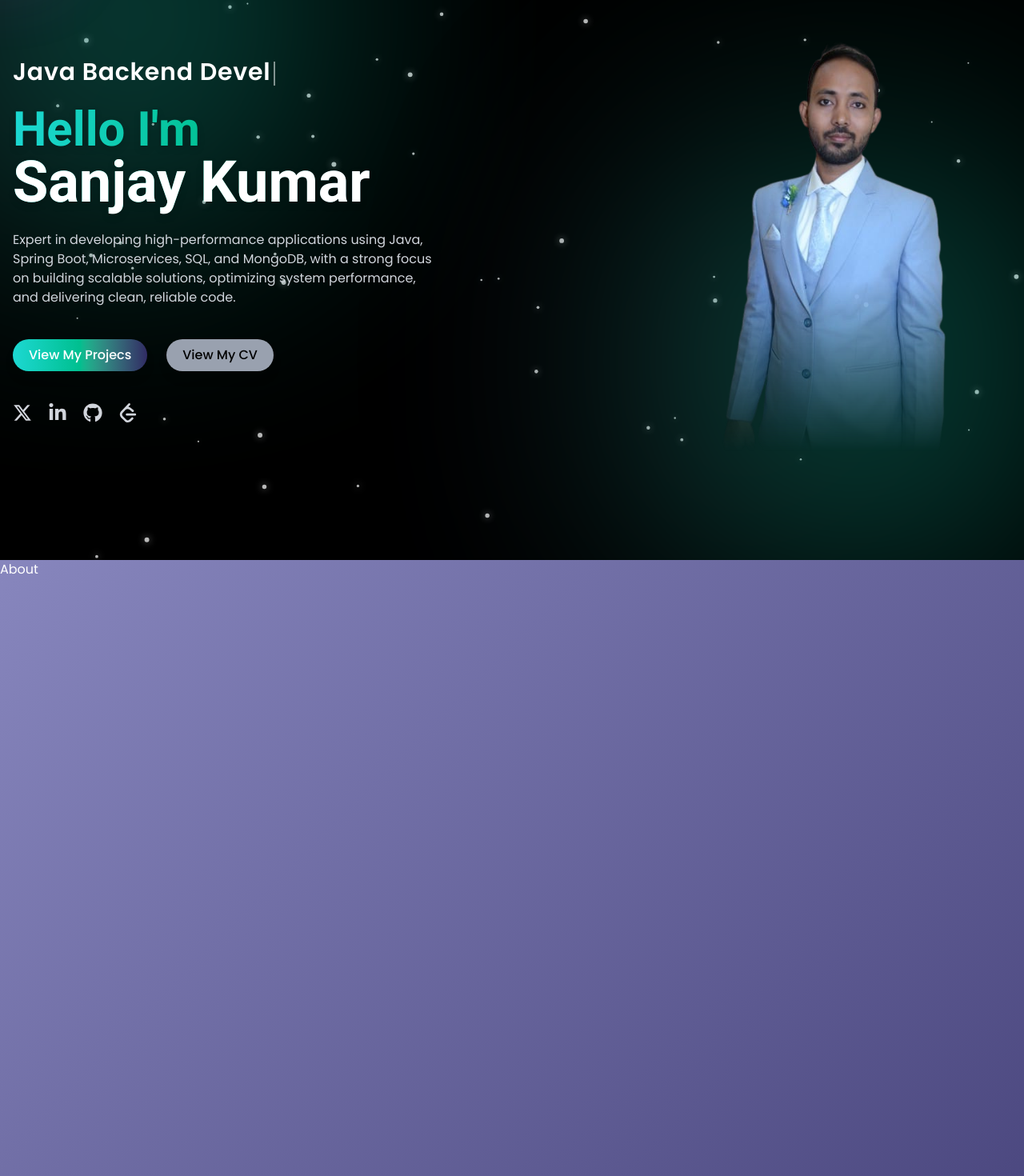
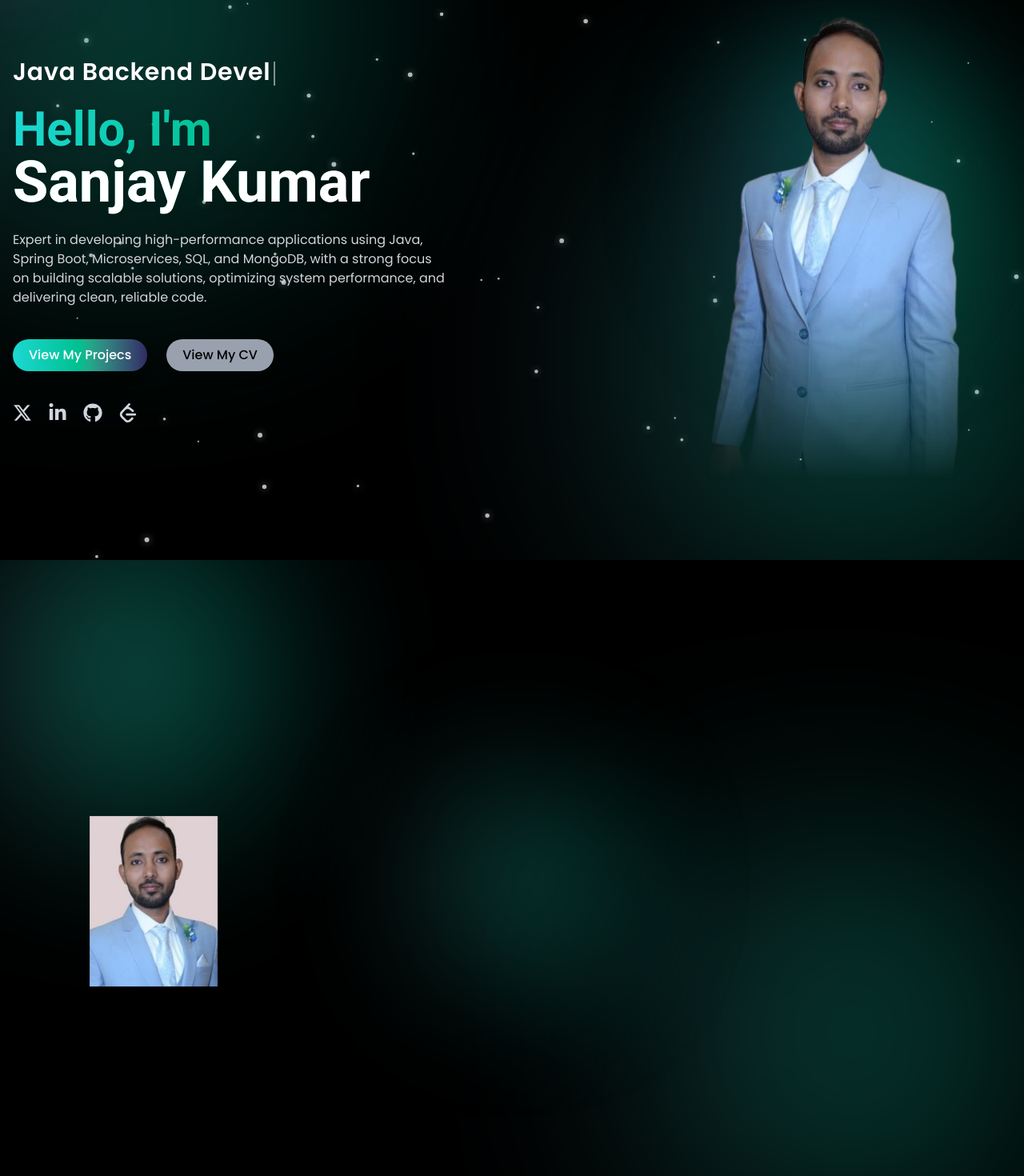
Before and after one commit to skstlenovo/my-profile, a React (Vite) app: page / in a window 1280 px wide. Shown: the part 100-1570 px from the top of the page at 80% size. Built offline with nearby package versions, Linux system fonts and the light colour scheme.

Commit message:
Home upgrade

```diff
--- a/src/components/Navbar.jsx
+++ b/src/components/Navbar.jsx
@@ -16,6 +16,8 @@ export default function Navbar() {
   const [open, setOpen] = useState(false); // mobile menu
   const [visible, setVisible] = useState(true); // navbar show/hide on scroll
   const [active, setActive] = useState(() => (typeof window !== "undefined" ? window.location.hash || "#home" : "#home"));
+
+
 
   // scroll hide / show behavior
   useEffect(() => {
@@ -52,6 +54,33 @@ export default function Navbar() {
     window.addEventListener("hashchange", onHash);
     return () => window.removeEventListener("hashchange", onHash);
   }, []);
+
+  useEffect(() => {
+  const handleScroll = () => {
+    const scrollY = window.scrollY + 120; // offset for navbar height
+
+    for (const link of LINKS) {
+      if (!link.href.startsWith("#")) continue;
+      const id = link.href.slice(1);
+      const section = document.getElementById(id);
+      if (!section) continue;
+
+      const top = section.offsetTop;
+      const bottom = top + section.offsetHeight;
+
+      if (scrollY >= top && scrollY < bottom) {
+        setActive(`#${id}`);
+        break;
+      }
+    }
+  };
+
+  window.addEventListener("scroll", handleScroll, { passive: true });
+  handleScroll(); // run on page load
+
+  return () => window.removeEventListener("scroll", handleScroll);
+}, []);
+
 
   const onLinkClick = (href) => {
     setActive(href);
--- a/src/components/ParticlesBackground.jsx
+++ b/src/components/ParticlesBackground.jsx
@@ -75,7 +75,7 @@ export default function ParticlesBackground(){
   return(
     <canvas
     ref ={canvasRef}
-    className ="fixed top-0 left-0 w-full h-full pointer-events-none z-0">
+    className ="absolute top-0 left-0 w-full h-full pointer-events-none z-0">
 
     </canvas>
   )
--- a/src/sections/About.jsx
+++ b/src/sections/About.jsx
@@ -1,10 +1,31 @@
+import { motion } from "framer-motion";
+import Photo from "../assets/Sanjay_PP.jpg";
 
-const About = () => {
+export default function About() {
+  const glows = [
+    "-top-10 -left-10 w-[360px] h-[360px] opacity-20 blur-[120px]",
+    "bottom-0 right-10 w-[420px] h-[420px] opacity-15 blur-[140px] delay-300",
+    "top-1/2 left-1/2 -translate-x-1/2 -translate-y-1/2 w-[220px] h-[220px] opacity-20 blur-[100px] delay-500",
+  ]
   return (
-    <div id = "about" className="w-full h-screen">
-      About
-    </div>
+    <section id = "about"
+      className = "min-h-screen w-full flex items-center justify-center relative bg-black text-white overflow-hidden">
+      <div className="absolute inset-0 pointer-events-none">
+        {glows.map((glow, index) => (
+          <div key={index} className={`absolute rounded-full bg-gradient-to-r from-[#302b63] via-[#00bf8f] to-[#1cd8d2] animate-pulse ${glow}`}/>
+        ))}
+      </div>
+      <div className="relative z-10 max-w-6xl w-full mx-auto px-6 md:px-10 lg:px-12 py-20 flex flex-col gap-12">
+        <motion.div className="flex flex-col md:flex-row items-center md:items-stretch gap-8"
+        initial={{opacity:0 , y:24}}
+        whileInView={{opacity:1 , y:0}}
+        transition={{duration:0.6}}
+        viewport={{once:true, amount:0.4}}>
+          <motion.div className="relative w-[160px] h-[160px]">
+            <img src={Photo} alt="Profile Photo" className="absolute inset-0"/>
+          </motion.div>
+        </motion.div>
+      </div>
+    </section>
   )
 }
-
-export default About
--- a/src/sections/Home.jsx
+++ b/src/sections/Home.jsx
@@ -75,7 +75,7 @@ export default function Home(){
       </div>
       <div className="relative z-10 h-full w-full max-w-7xl mx-auto px-4 grid grid-cols-1 lg:grid-cols-2">
         <div className="flex flex-col justify-center h-full text-center lg:text-left relative">
-          <div className="w-full lg:pr-24 mx-auto max-w-3xl">
+          <div className="w-full lg:pr-20 mx-auto max-w-3xl">
             <motion.div
             className=" mb-3 text-lg sm:text-xl md:text-2xl lg:text-3xl font-semibold text-white tracking-wide min-h-[1.6em]"
             initial={{opacity:0 , y:12}}
@@ -91,7 +91,7 @@ export default function Home(){
             animate={{opacity:1, y:0}}
             transition={{duration:1}}
              >
-            Hello I'm
+            Hello, I'm
             <br/>
             <span className="text-white font-bold text-4xl sm:text-5xl md:text-6xl lg:text-7xl lg:whitespace-nowrap">
             Sanjay Kumar
@@ -134,6 +134,13 @@ export default function Home(){
           </div>
         </div>
         <div className="relative hidden lg:block">
+        <div className="absolute top-1/3 -translate-y-1/3 pointer-events-none"
+          style={{
+            right:"45px", width:"min(25vw, 410px)", height:"min(30vw, 760px)", borderRadius:"50%",
+            filter: "blur(80px)", opacity:0.32,
+            background: "conic-gradient(from 0deg, #1cd8d2, #00bf8f,#302b63, #1cd8d2"
+          }}
+        />
         <motion.img
           src={Photo}
           alt="Sanjay Kumar"
@@ -141,23 +148,15 @@ export default function Home(){
           style={{
             right: "-40px",
             width: "min(40vw, 700px)",
-            maxHeight: "66vh",
+            maxHeight: "75vh",
             WebkitMaskImage:
               "linear-gradient(to bottom, rgba(0,0,0,1) 60%, rgba(0,0,0,0) 100%)",
             maskImage:
               "linear-gradient(to bottom, rgba(0,0,0,1) 60%, rgba(0,0,0,0) 100%)",
-            filter: `
-        // drop-shadow(0 -3px 35px rgba(124,58,237,0.45))   /* purple highlight */
-        drop-shadow(0 -4px 55px rgba(6,182,212,0.30))    /* cyan glow */
-        // drop-shadow(0 -6px 75px rgba(28,216,210,0.25))   /* teal haze */
-        brightness(1.03)
-        contrast(1.05)
-      `,
           }}
           initial={{ opacity: 0, y: 40, scale: 0.98 }}
           animate={{ opacity: 1, y: 0, scale: 1 }}
           transition={{ delay: 0.2, duration: 0.8 }}
-
         />
       </div>
       </div>
```
Also changed, not shown: src/assets/Sanjay_PP.jpg (added).
